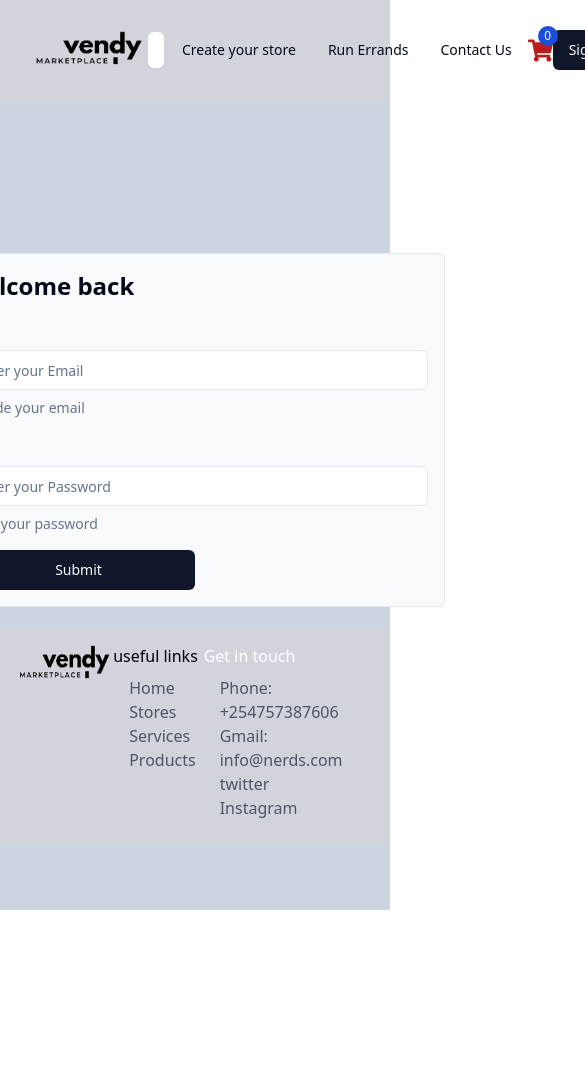
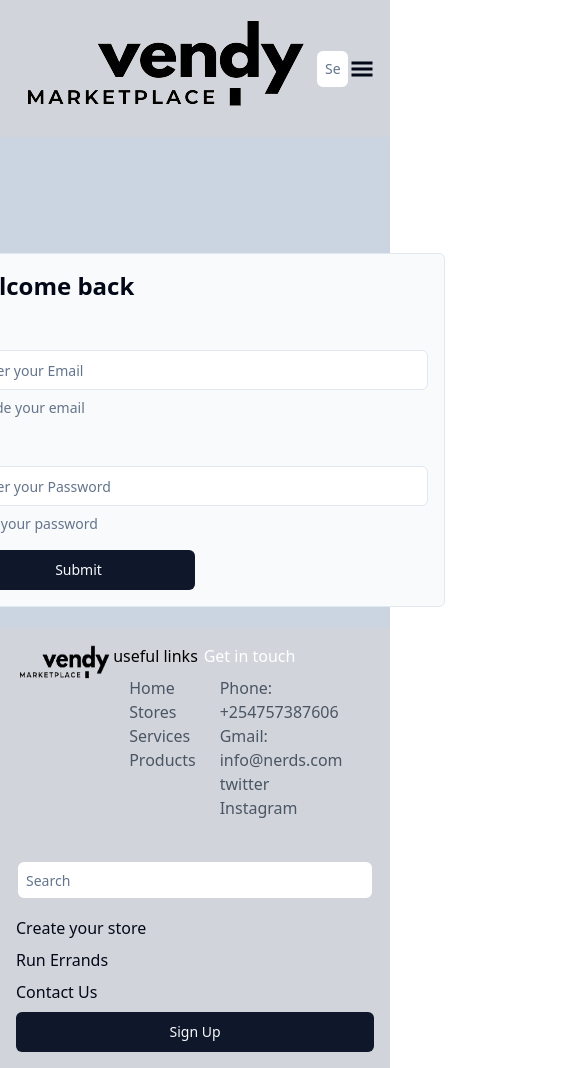
Before and after one commit to Nerds-Catapult/vendy, a Next.js app: page /auth/login in a window 390 px wide. Shown: the top 1068 px of the page, 585 px wide, since content can reach past the window. Before the commit the page ends 910 px from the top, so only its background shows below. Built offline with nearby package versions, Linux system fonts and the light colour scheme.

Commit message:
added the UI for UI

```diff
--- a/app/(pages)/auth/signup/page.tsx
+++ b/app/(pages)/auth/signup/page.tsx
@@ -1,5 +1,14 @@
+"use client"
+import {zodResolver} from "@hookform/resolvers/zod"
+import {useForm} from "react-hook-form"
+import {z} from "zod"
+import {Button} from "@/components/ui/button"
+import {Form, FormControl, FormDescription, FormField, FormItem, FormLabel, FormMessage,} from "@/components/ui/form"
+import {Input} from "@/components/ui/input"
 
-const SignUpPage =()=>{
+const formSchema = z.object({})
+
+const SignUpPage = () => {
     return (
         <div>
             <h1>Sign Up Page</h1>
--- a/app/view/header/header.tsx
+++ b/app/view/header/header.tsx
@@ -64,7 +64,7 @@ const Header = () => {
     return (
         <div>
             <main className="p-2 w-full">
-                <section className="bg-gray-100 py-4 w-full pl-5 pr-5 rounded-md">
+                <section className=" py-4 w-full pl-5 pr-5 rounded-md sm:h-200px bg-red-400 ">
                     <div className="flex justify-between">
                         <div className="flex w-full">
                             <div className="flex items-center">
--- a/app/view/nav/Navbar.tsx
+++ b/app/view/nav/Navbar.tsx
@@ -1,31 +1,50 @@
-import {Button} from "@/components/ui/button";
-import {Input} from "@/components/ui/input";
-import vendy from "@/public/images/vendy.png";
+"use client";
+
+import { useState } from 'react';
+import { GiHamburgerMenu } from 'react-icons/gi';
+import { Button } from '@/components/ui/button';
+import { Input } from '@/components/ui/input';
+import vendy from '@/public/images/vendy.png';
 import Image from 'next/image';
-import {buttonVariants} from "@/components/ui/button";
-import {cn} from "@/lib/utils";
-import Link from "next/link";
-import {FaShoppingCart} from 'react-icons/fa';
+import { buttonVariants } from '@/components/ui/button';
+import Link from 'next/link';
+import { FaShoppingCart } from 'react-icons/fa';
 
 const Navbar = () => {
+    const [isOpen, setIsOpen] = useState(true);
+
     return (
-        <div className="h-[100px] bg-gray-300 flex items-center p-8 w-full justify-between">
-            <Image src={vendy} alt="vendy" className="h-10 w-fit"/>
-            <Input type="text" placeholder="Search" className="w-[25%] h-10 bg-white border-2 border-gray-300"
-                   style={{borderRadius: "0.5rem", outline: "0", padding: "0.5rem"}}
-            />
-            <Link className={buttonVariants({variant: "ghost"})} href={'/'}>Create your store</Link>
-            <Link className={buttonVariants({variant: "ghost"})} href={'/'}>Run Errands</Link>
-            <Link className={buttonVariants({variant: "ghost"})} href={'/'}>Contact Us</Link>
-            <div>
-                <FaShoppingCart className={cn("text-red-700 w-[25px] h-[35px]")}/>
-                <span
-                    className={cn("bg-blue-700 text-white rounded-full w-5 h-5 text-xs flex items-center justify-center absolute top-9  transform translate-x-1/2 -translate-y-1/2")}
-                >0</span>
+        <div className="bg-gray-300 flex items-center p-4 w-full justify-between">
+            <Image src={vendy} alt="vendy"  width={50} height={50} className=" w-auto h-auto"/>
+                <Input type="text" placeholder="Search" className="w-1/2 h-10 bg-white border-2 border-gray-300"
+                    style={{ borderRadius: '0.5rem', outline: '0', padding: '0.5rem' }}
+                />
+            <div className="hidden md:flex md:w-auto md:space-x-4">
+                <Link href="/" className={buttonVariants({ variant: 'ghost' })}>Create your store</Link>
+                <Link href="/" className={buttonVariants({ variant: 'ghost' })}>Run Errands</Link>
+                <Link href="/" className={buttonVariants({ variant: 'ghost' })}>Contact Us</Link>
+                <div className="relative">
+                    <FaShoppingCart className="text-red-700 w-6 h-6" />
+                    <span className="bg-blue-700 text-white rounded-full w-5 h-5 text-xs flex items-center justify-center absolute top-0 right-0 transform translate-x-1/2 -translate-y-1/2">0</span>
+                </div>
+                <Button>Sign Up</Button>
             </div>
-            <Button>Sign Up</Button>
+            <div className="md:hidden">
+                <GiHamburgerMenu className="text-2xl" onClick={() => setIsOpen(!isOpen)} />
+                {isOpen && (
+                    <div className="absolute top-full right-0 bg-gray-300 w-full p-4">
+                        <Input type="text" placeholder="Search" className="w-full h-10 bg-white border-2 border-gray-300 mb-4"
+                            style={{ borderRadius: '0.5rem', outline: '0', padding: '0.5rem' }}
+                        />
+                        <Link href="/" className="block mb-2">Create your store</Link>
+                        <Link href="/" className="block mb-2">Run Errands</Link>
+                        <Link href="/" className="block mb-2">Contact Us</Link>
+                        <Button className="w-full">Sign Up</Button>
+                    </div>
+                )}
+            </div>
         </div>
-    )
+    );
 }
 
 export default Navbar;
```
Also changed, not shown: 1 other file (tests, documents, lock files or other folders).
